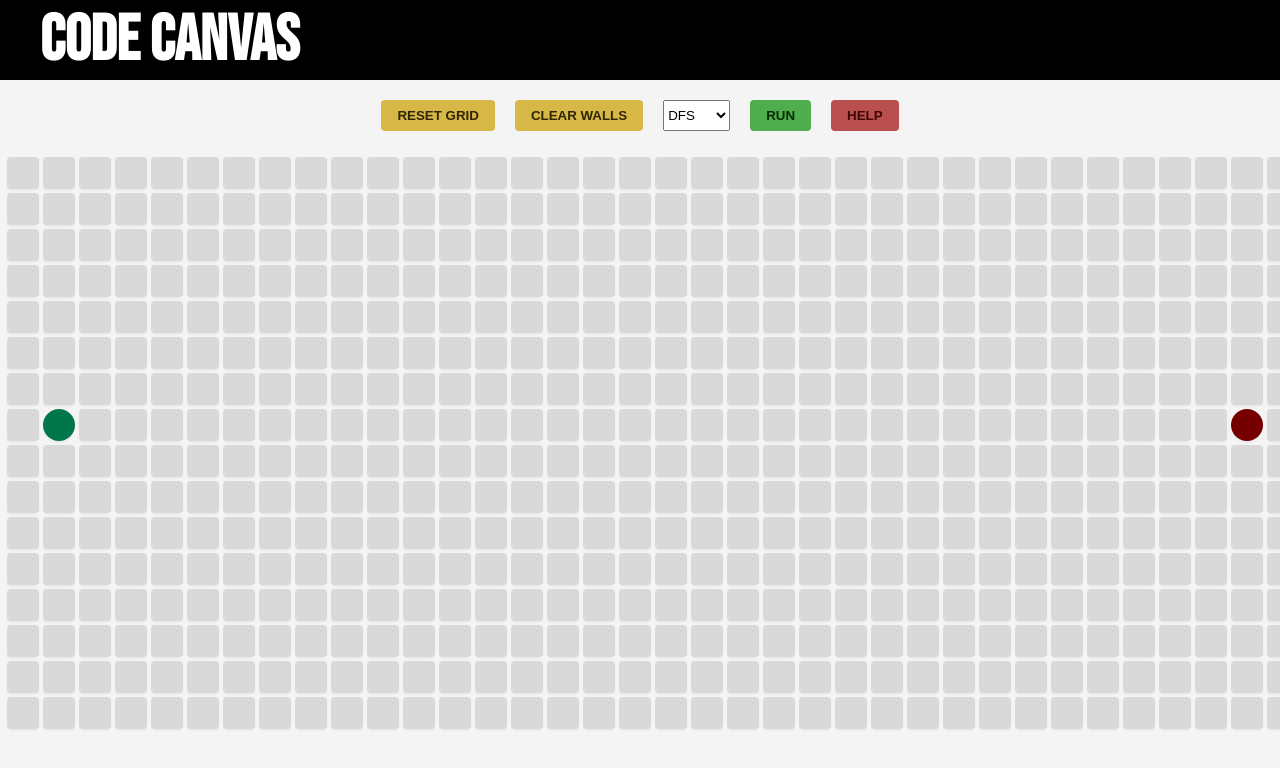
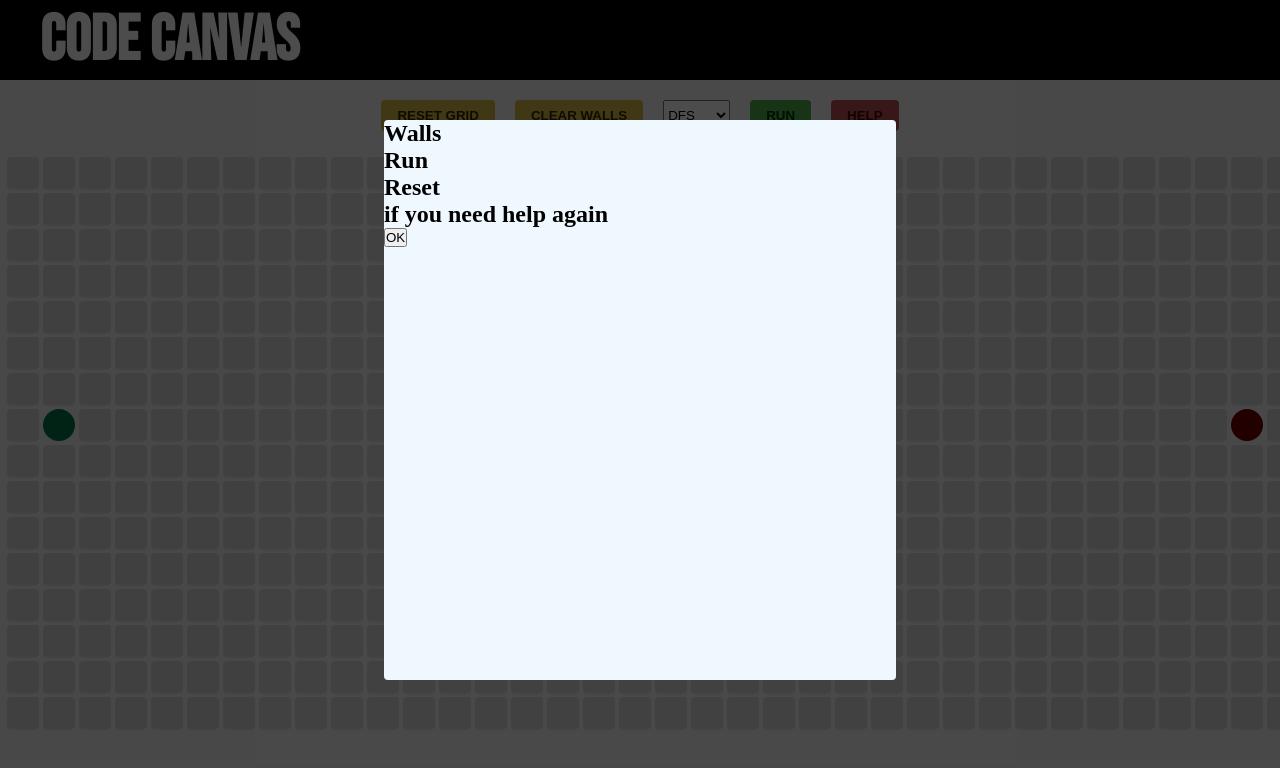
Before and after one commit to renatosnt/code-canvas, a React (Create React App) app: page / in a window 1280 px wide. Both pictures are taken after a click on the button "HELP". Shown: the top 768 px of the page. Built offline with nearby package versions, Linux system fonts and the light colour scheme.

Commit message:
implementado modal

```diff
--- a/src/Grid.js
+++ b/src/Grid.js
@@ -4,6 +4,7 @@
 import Menu from "./Menu";
 import { dfs } from "./algorithms/dfs";
 import { bfs } from "./algorithms/bfs";
+import Help from "./Help";
 const Grid = () => {
   const [gridSize, setGridSize] = React.useState([15, 35]);
   const [startCoordinates, setStartCoordinates] = React.useState([7, 1]);
@@ -14,6 +15,7 @@
   const [isDrawing, setIsDrawing] = React.useState(false);
   const [isMoving, setIsMoving] = React.useState(false);
   const [movingNode, setMovingNode] = React.useState(null);
+  const [openHelp, setOpenHelp] = React.useState(false);
 
   const [grid, setGrid] = React.useState([]);
 
@@ -192,7 +194,10 @@
         clearWalls={clearWalls}
         resetGrid={resetGrid}
         runAlgorithm={runAlgorithm}
+        openHelp={openHelp}
+        setOpenHelp={setOpenHelp}
       />
+      <Help open={openHelp} setOpenHelp={setOpenHelp} />
       {warningState && <span>Resete o Grid para modificá-lo.</span>}
       <table
         className={isMoving ? "grid grid-on-moving" : "grid"}
--- /dev/null
+++ b/src/Help.css
@@ -0,0 +1,20 @@
+.overlay {
+  width: 100%;
+  height: 100%;
+  background-color: rgba(0, 0, 0, 0.7);
+  position: fixed;
+  z-index: 1000;
+  top: 0;
+  left: 0;
+  display: flex;
+  justify-items: center;
+  align-items: center;
+}
+
+.modal-help {
+  background-color: aliceblue;
+  height: 70vh;
+  width: 40vw;
+  margin: 0 auto;
+  border-radius: 4px;
+}
--- /dev/null
+++ b/src/Help.js
@@ -0,0 +1,29 @@
+import React from "react";
+import "./Help.css";
+const Help = ({ open, setOpenHelp }) => {
+  if (!open) return null;
+  return (
+    <div className="overlay" onClick={() => setOpenHelp(!open)}>
+      <div className="modal-help" onClick={(e) => e.stopPropagation()}>
+        <div>
+          <h2>Walls</h2>
+        </div>
+        <div>
+          <h2>Run</h2>
+        </div>
+
+        <div>
+          <h2>Reset</h2>
+        </div>
+        <div>
+          <h2>if you need help again</h2>
+        </div>
+        <button className="ok-btn" onClick={() => setOpenHelp(!open)}>
+          OK
+        </button>
+      </div>
+    </div>
+  );
+};
+
+export default Help;
--- a/src/Menu.js
+++ b/src/Menu.js
@@ -1,7 +1,13 @@
 import React from "react";
 import "./Menu.css";
 
-const Menu = ({ clearWalls, resetGrid, runAlgorithm }) => {
+const Menu = ({
+  clearWalls,
+  resetGrid,
+  runAlgorithm,
+  openHelp,
+  setOpenHelp,
+}) => {
   const [algorithm, setAlgorithm] = React.useState("dfs");
 
   function selectAlgorithm() {}
@@ -26,7 +32,9 @@
       <button className="run-btn" onClick={() => runAlgorithm(algorithm)}>
         Run
       </button>
-      <button className="help-btn">Help</button>
+      <button className="help-btn" onClick={() => setOpenHelp(!openHelp)}>
+        Help
+      </button>
     </div>
   );
 };
```
Also changed, not shown: 12 other files (tests, documents, lock files or other folders).
